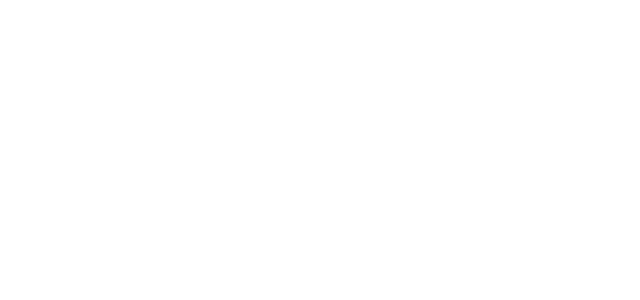
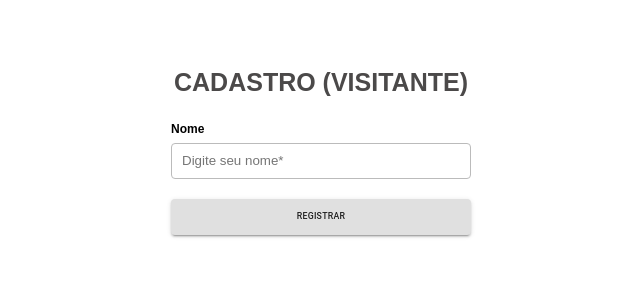
Before and after one commit to 100f/projeto-fifo-front, a React (Create React App) app: page /cadastro/visitante in a window 1280 px wide. Shown: the top 300 px of the page, without its empty margins (319-959 px from the left). Built offline with nearby package versions, Linux system fonts and the light colour scheme.

Commit message:
feat: estrutura e estilização inicial das telas de cadastro de funcionário/visitante

```diff
--- /dev/null
+++ b/src/pages/Cadastro/CadastroFuncionario/index.jsx
@@ -0,0 +1,48 @@
+import React, { useState } from 'react';
+import { Button } from '@material-ui/core';
+
+import './styles.css';
+
+const CadastroFuncionario = () => {
+  const [values, setValues] = useState({ name: '', email: '', password: '', confirmPassword: '' });
+
+  const onChange = event => {
+    const { value, name } = event.target;
+    setValues({
+        ...values,
+        [name]: value,
+    })
+  }
+  return (
+    <div className="container" id="page-cadastro-funcionario">
+      <h1 className="title">
+        CADASTRO (FUNCIONÁRIO)
+      </h1>
+      <form>
+        <div className="input__cadastro">
+          <label htmlFor="name">Nome</label>
+          <input type="email" name="name" placeholder="Digite seu nome*" value={values.name} onChange={onChange} required/>
+        </div>
+        <div className="input__cadastro">
+          <label htmlFor="email">E-mail</label>
+          <input type="email" name="email" placeholder="Digite seu e-mail*" value={values.email} onChange={onChange} required/>
+        </div>
+
+        <div className="input__cadastro">
+          <label htmlFor="password">Senha</label>
+          <input type="password" name="password" placeholder="Digite sua senha*" value={values.password} onChange={onChange} required/>
+        </div>
+
+        <div className="input__cadastro">
+          <label htmlFor="confirmPassword">Confirmar Senha</label>
+          <input type="password" name="confirmPassword" placeholder="Digite sua senha novamente*" value={values.confirmPassword} onChange={onChange}/>
+        </div>
+
+        <Button type="submit" variant="contained" className="botao-cadastro">Registrar</Button>
+
+      </form>
+    </div>
+  )
+};
+
+export default CadastroFuncionario;
--- /dev/null
+++ b/src/pages/Cadastro/CadastroFuncionario/styles.css
@@ -0,0 +1,73 @@
+#page-cadastro-funcionario {
+  display: flex;
+  width: 100vw;
+  height: 100vh;
+
+  flex-direction: column;
+  justify-content: flex-start;
+  align-items: center;
+
+  font-family: "Metropolis Black", sans-serif;
+}
+
+.title {
+  font-size: 2.5rem;
+  font-weight: bold;
+  margin-top: 4.75rem;
+  margin-bottom: 2.5rem;
+  color: #4b4949;
+}
+
+#page-cadastro-funcionario form {
+  width: 30rem;
+  display: flex;
+
+  flex-direction: column;
+  justify-content: center;
+  align-items: center;
+}
+
+.input__cadastro {
+  display: flex;
+  flex-direction: column;
+  justify-content: center;
+  align-items: flex-start;
+
+  width: 100%;
+}
+
+.input__cadastro label {
+  font-size: 1.2rem;
+  margin-bottom: 0.7rem;
+  font-weight: bold;
+}
+
+.input__cadastro input {
+  border-radius: 0.4rem;
+  border: 1px solid #bbbbbb;
+  height: 3.6rem;
+  padding: 0.5rem 1rem;
+  color: #4b4949;
+  width: 100%;
+
+  margin-bottom: 2rem;
+}
+
+.input__cadastro input:focus {
+  outline: 0;
+  border-color: #757474;
+}
+
+button {
+  padding: 9px 10px;
+  text-transform: uppercase;
+  border-radius: 4px;
+  text-decoration: none;
+  border: 0;
+  text-align: center;
+  cursor: pointer;
+  width: 100%;
+  height: 3.6rem;
+
+  font-weight: bolder;
+}
--- /dev/null
+++ b/src/pages/Cadastro/CadastroVisitante/index.jsx
@@ -0,0 +1,34 @@
+import React, { useState } from 'react';
+import { Button } from '@material-ui/core';
+
+import './styles.css';
+
+const CadastroVisitante = () => {
+  const [values, setValues] = useState({ name: '' });
+
+  const onChange = event => {
+    const { value, name } = event.target;
+    setValues({
+        ...values,
+        [name]: value,
+    })
+  }
+  return (
+    <div className="container" id="page-cadastro-visitante">
+      <h1 className="title">
+        CADASTRO (VISITANTE)
+      </h1>
+      <form>
+        <div className="input__cadastro">
+          <label htmlFor="name">Nome</label>
+          <input type="password" name="name" placeholder="Digite seu nome*" value={values.name} onChange={onChange} required/>
+        </div>
+
+        <Button type="submit" variant="contained" className="botao-cadastro">Registrar</Button>
+
+      </form>
+    </div>
+  )
+};
+
+export default CadastroVisitante;
--- /dev/null
+++ b/src/pages/Cadastro/CadastroVisitante/styles.css
@@ -0,0 +1,73 @@
+#page-cadastro-visitante {
+  display: flex;
+  width: 100vw;
+  height: 100vh;
+
+  flex-direction: column;
+  justify-content: flex-start;
+  align-items: center;
+
+  font-family: "Metropolis Black", sans-serif;
+}
+
+.title {
+  font-size: 2.5rem;
+  font-weight: bold;
+  margin-top: 4.75rem;
+  margin-bottom: 2.5rem;
+  color: #4b4949;
+}
+
+#page-cadastro-visitante form {
+  width: 30rem;
+  display: flex;
+
+  flex-direction: column;
+  justify-content: center;
+  align-items: center;
+}
+
+.input__cadastro {
+  display: flex;
+  flex-direction: column;
+  justify-content: center;
+  align-items: flex-start;
+
+  width: 100%;
+}
+
+.input__cadastro label {
+  font-size: 1.2rem;
+  margin-bottom: 0.7rem;
+  font-weight: bold;
+}
+
+.input__cadastro input {
+  border-radius: 0.4rem;
+  border: 1px solid #bbbbbb;
+  height: 3.6rem;
+  padding: 0.5rem 1rem;
+  color: #4b4949;
+  width: 100%;
+
+  margin-bottom: 2rem;
+}
+
+.input__cadastro input:focus {
+  outline: 0;
+  border-color: #757474;
+}
+
+button {
+  padding: 9px 10px;
+  text-transform: uppercase;
+  border-radius: 4px;
+  text-decoration: none;
+  border: 0;
+  text-align: center;
+  cursor: pointer;
+  width: 100%;
+  height: 3.6rem;
+
+  font-weight: bolder;
+}
--- a/src/routes/index.js
+++ b/src/routes/index.js
@@ -4,17 +4,21 @@
 import AuthProvider from '../contexts/auth/Provider';
 
 import PublicRoute from './PublicRoute';
-import PrivateRoute from './PrivateRoute';
+//import PrivateRoute from './PrivateRoute';
 
 import LoginFuncionario from '../pages/Login/LoginFuncionario';
 import LoginVisitante from '../pages/Login/LoginVisitante';
+import CadastroFuncionario from '../pages/Cadastro/CadastroFuncionario';
+import CadastroVisitante from '../pages/Cadastro/CadastroVisitante';
 
 const Routes = () => (
   <Router>
     <AuthProvider>
       <Switch>
         <PublicRoute path="/" exact component={LoginFuncionario}/>
-        <PrivateRoute path="/visitante" component={LoginVisitante}/>
+        <PublicRoute path="/visitante" component={LoginVisitante}/>
+        <PublicRoute path="/cadastro/funcionario" component={CadastroFuncionario}/>
+        <PublicRoute path="/cadastro/visitante" component={CadastroVisitante}/>
       </Switch>
     </AuthProvider>
   </Router>
```
